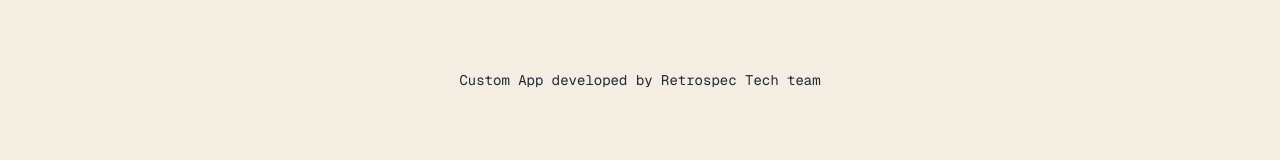
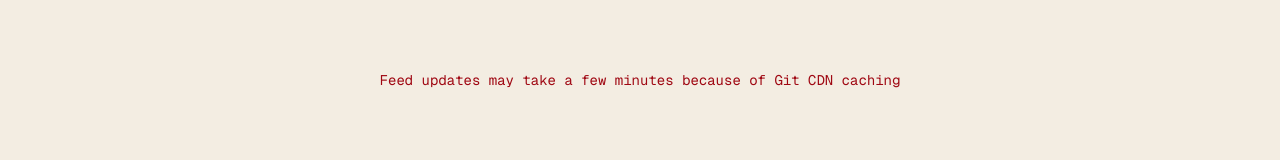
Before and after one commit to Vijendra2016/klaviyocustomproductfeed, a Next.js app: page / in a window 1280 px wide. Shown: the part 479-639 px from the top of the page. Built offline with nearby package versions, Linux system fonts and the light colour scheme; no server answers.

Commit message:
stying the page

```diff
--- a/src/app/page.tsx
+++ b/src/app/page.tsx
@@ -24,6 +24,8 @@
         <KeyValueEditor />
       </div>
 
+      <p className="mt-10 text-center  text-sm text-red-800 font-[family-name:var(--font-geist-mono)]">Feed updates may take a few minutes because of Git CDN caching</p>
+
       <footer className="mt-10 text-center  text-sm text-gray-800 font-[family-name:var(--font-geist-mono)]">
         Custom App developed by Retrospec Tech team
       </footer>
```
